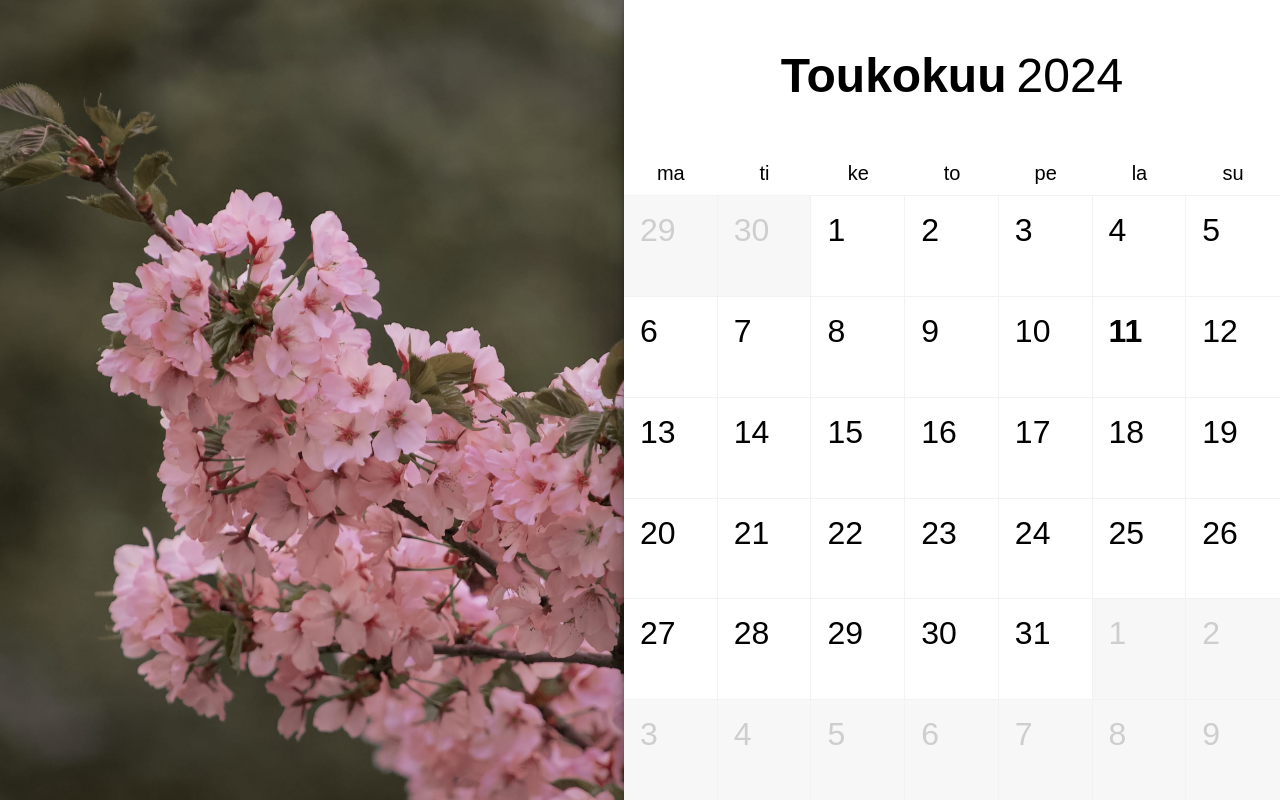
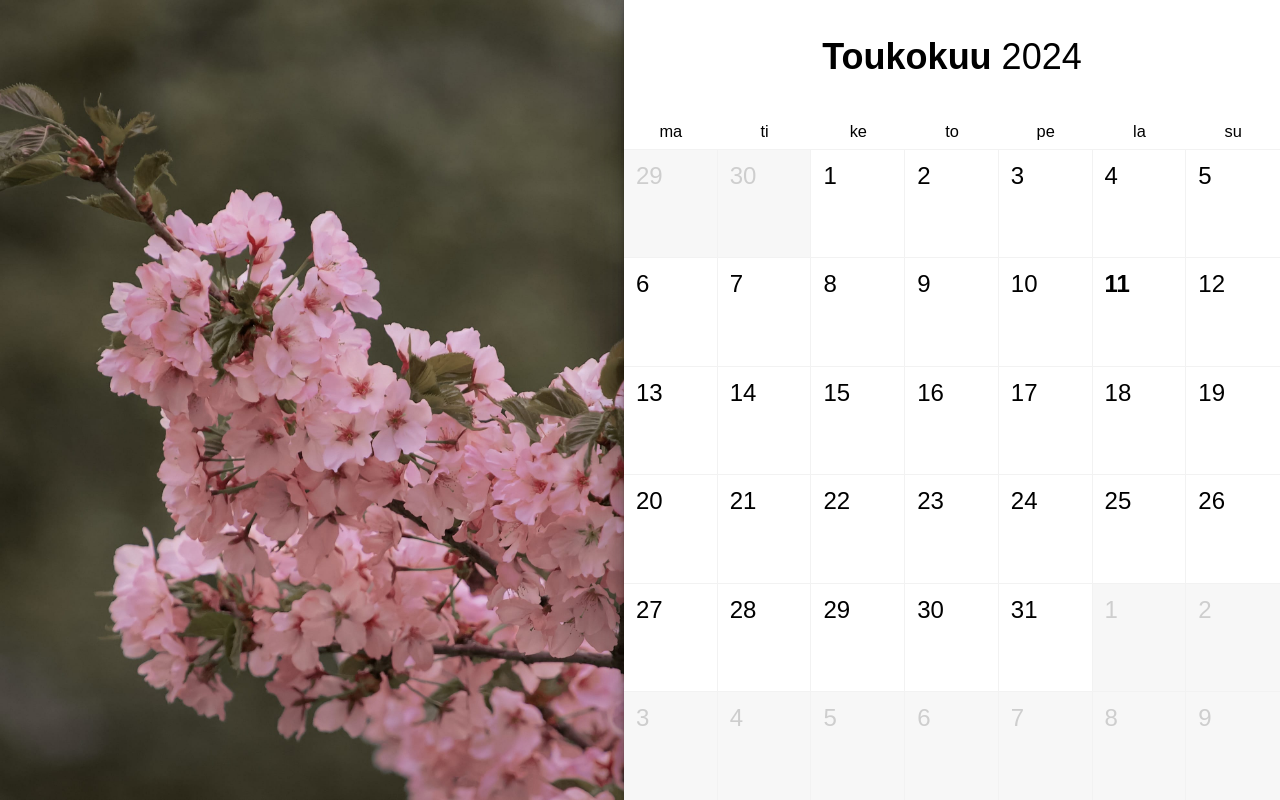
Before and after one commit to tu0m/kalenteri, a React (Vite) app: page / in a window 1280 px wide. Built offline with nearby package versions, Linux system fonts and the light colour scheme.

Commit message:
Scale font size correctly both on portrait and landscape layouts

```diff
--- a/src/style.css
+++ b/src/style.css
@@ -10,13 +10,13 @@
   --color-passive-text: #cecece;
 
   /* https://clamp.vittoretrivi.dev/ */
-  --pad-s: clamp(0.33rem, 0.165rem + 0.66vw, 0.66rem);
-  --pad-m: clamp(0.5rem, 0.25rem + 1vw, 1rem);
-  --pad-l: clamp(1.5rem, 0.75rem + 3vw, 3rem);
+  --pad-s: clamp(0.33rem, 0.165rem + 0.66vmin, 0.66rem);
+  --pad-m: clamp(0.5rem, 0.25rem + 1vmin, 1rem);
+  --pad-l: clamp(1.5rem, 0.75rem + 3vmin, 3rem);
 
-  --font-s: clamp(0.8rem, 0.575rem + 0.9vw, 1.25rem);
-  --font-m: clamp(1rem, 0.5rem + 2vw, 2rem);
-  --font-l: clamp(1.5rem, 0.7500rem + 3.0000vw, 3rem);
+  --font-s: clamp(0.8rem, 0.575rem + 0.9vmin, 1.25rem);
+  --font-m: clamp(1rem, 0.5rem + 2vmin, 2rem);
+  --font-l: clamp(1.5rem, 0.7500rem + 3.0000vmin, 3rem);
 }
 
 html,
```
